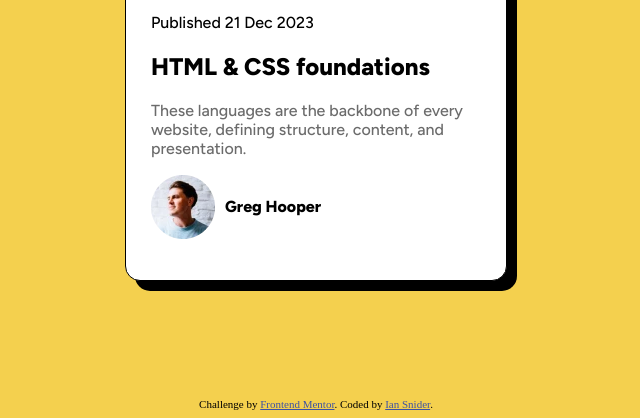
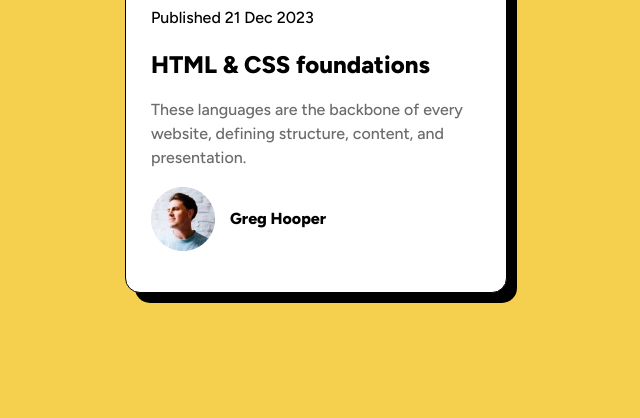
Before and after one commit to CertIanS/blog-preview-card, a plain HTML site: page index.html in a window 1280 px wide. Shown: the part 410-828 px from the top of the page, without its empty margins (324-964 px from the left). Drawn offline with Linux system fonts and the light colour scheme.

Commit message:
Added line spacing and more padding

```diff
--- a/index.html
+++ b/index.html
@@ -2,7 +2,7 @@
 <html lang="en">
 <head>
   <meta charset="UTF-8">
-  <meta name="viewport" content="width=device-width, initial-scale=1.0"> <!-- displays site properly based on user's device -->
+  <meta name="viewport" content="width=device-width, initial-scale=1.0">
 
   <link rel="icon" type="image/png" sizes="32x32" href="./assets/images/favicon-32x32.png">
   <link rel="stylesheet" href="https://fonts.googleapis.com/css2?family=Figtree:wght@300;400;500;600;700;800;900&display=swap">
@@ -11,13 +11,12 @@
 
   <!-- Feel free to remove these styles or customise in your own stylesheet 👍 -->
   <style>
-    .attribution { font-size: 11px; text-align: center; }
-    .attribution a { color: hsl(228, 45%, 44%); }
     body{
       background-color: hsl(47, 88%, 63%);
     }
     p{
       font-size: 16px;
+      line-height: 1.5;
     }
     p, h2{
       font-family: "Figtree", sans-serif;
@@ -68,7 +67,7 @@
       font-weight: 500;
     }
     .avatar img{
-      padding-right: 10px;
+      padding-right: 15px;
     }
   </style>
 </head>
@@ -84,10 +83,5 @@
       <p class="avatar"><img src="assets/images/image-avatar.webp" alt="avatar">Greg Hooper</p>
     </div>
   </div>
-
-  <div class="attribution">
-    Challenge by <a href="https://www.frontendmentor.io?ref=challenge" target="_blank">Frontend Mentor</a>.
-    Coded by <a href="#">Ian Snider</a>.
-  </div>
 </body>
 </html>
```
